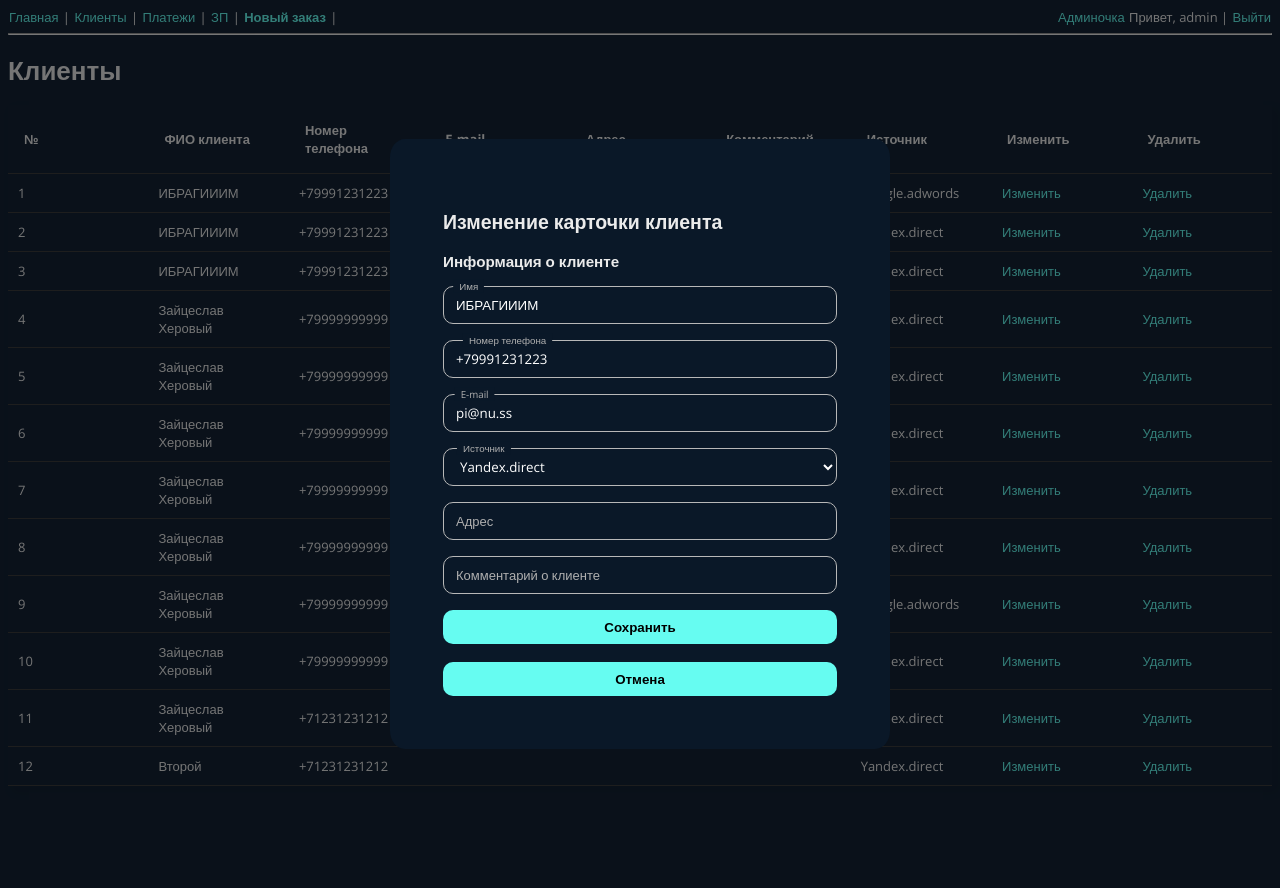
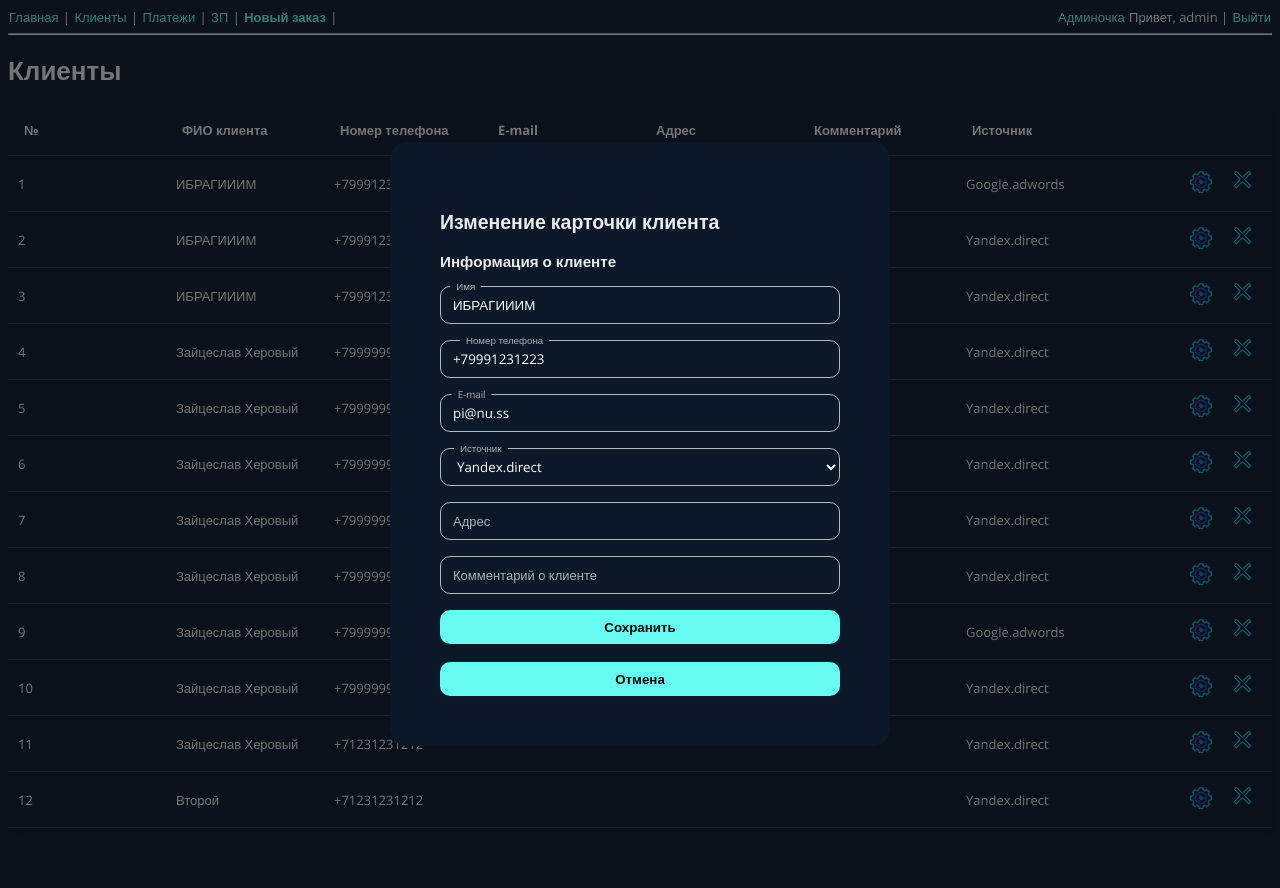
Before and after one commit to lisSobaka/my_service, a Django app: page /clients/2/edit in a window 1280 px wide. Run offline with Django 4.2, Linux system fonts and the light colour scheme; a user stored in the database is signed in; data comes from the database, SQL or seed files in the repository; both versions use the stored data as it was after the commit.

Commit message:
minor bugfixes

```diff
--- a/clients/templates/clients.html
+++ b/clients/templates/clients.html
@@ -16,12 +16,8 @@
         <th>Адрес</th>
         <th>Комментарий</th>
         <th>Источник</th>
-        <th>Изменить</th>
-        <th>Удалить</th>
+        <th></th>
     </thead>
-
-
-
 
     {% for client in clients %}
         <tbody>
@@ -33,14 +29,23 @@
                 <td>{{ client.adress }}</td>
                 <td>{{ client.comment_client }}</td>
                 <td>{{ client.source }}</td>
-                <td> {% if perms.clients.change_client %}
-                    <a href="{% url 'edit_client' client.id %}"> Изменить </a>
-                {% endif %}
-                </td>
                 <td>
-                {% if perms.clients.delete_client %}
-                    <a href="{% url 'clients' %}?action=client_delete&client_id={{client.id}}"> Удалить </a>
-                {% endif %}
+                    {% if perms.clients.delete_client %}
+                        <button class="icon_button last">
+                            <a href="{% url 'clients' %}?action=client_delete&client_id={{client.id}}">
+                                <img src="{% static 'icons/delete.png' %}" height="25">
+                            </a>
+                        </button>
+                    {% endif %}
+
+                    {% if perms.clients.change_client %}
+                        <button class="icon_button last">
+                            <a href="{% url 'edit_client' client.id %}">
+                                <img src="{% static 'icons/edit2.png' %}" height="30">
+                            </a>
+                        </button>
+                    {% endif %}
+
                  </td>
             </tr>
         </tbody>
--- a/my_service/static/css/popup.css
+++ b/my_service/static/css/popup.css
@@ -20,7 +20,7 @@
 .popup__box{
     min-width: 500px;
     max-width: 1000px;
-    padding: 10%;
+    padding: 50px;
     z-index: 1;
     margin: 15px 15px;
     background-color: #0A1828;
--- a/orders/templates/add_payment.html
+++ b/orders/templates/add_payment.html
@@ -1,7 +1,6 @@
 {% extends "order.html" %}
 {% block popup %}
 
-{% if perms.clients.change_client %}
 <div class="popup open">
     <div class="popup__box">
         <h2>Добавление платежа</h2>
@@ -22,5 +21,4 @@
         </form>
     </div>
 </div>
-{% endif %}
 {% endblock popup %}
--- a/orders/templates/edit_order.html
+++ b/orders/templates/edit_order.html
@@ -1,7 +1,6 @@
 {% extends "order.html" %}
 {% block popup %}
 
-{% if perms.clients.change_order %}
 <div class="popup open" id="edit_order_popup">
     <div class="popup__box">
         <h2>Изменение заказа №{{order.pk}} </h2>
@@ -30,7 +29,5 @@
     </div>
     </form>
 </div>
-</div>
-{% endif %}
 
 {% endblock popup %}
--- a/orders/views.py
+++ b/orders/views.py
@@ -105,6 +105,7 @@ class EditOrder(PermissionRequiredMixin, UpdateView):
             context['form'] = OrderForm(instance=self.object)
         else:
             context['form'] = kwargs['form']
+        print(context)
         return context
 
 
@@ -161,7 +162,7 @@ class CreateOrder(PermissionRequiredMixin, TemplateView):
 
 
 class AddPayment(PermissionRequiredMixin, CreateView):
-    permission_required = 'orders.create_payment'
+    permission_required = 'orders.add_payments'
     login_url = reverse_lazy('login')
     model = Payments
     template_name = 'add_payment.html'
--- a/users/views.py
+++ b/users/views.py
@@ -5,10 +5,12 @@ from django.shortcuts import render, redirect
 from django.views.generic import CreateView
 from django.contrib.auth.views import LoginView
 from .forms import RegisterUserForm, LoginUserForm
-from django.contrib.auth.models import Group
+from django.contrib.auth.models import Group, Permission
+from django.contrib.contenttypes.models import ContentType
 from django.urls import reverse_lazy
 from .models import Employees
 from django.contrib.auth import login
+from salary.models import Salary
 
 
 class RegisterUser(CreateView):
@@ -23,10 +25,10 @@ class RegisterUser(CreateView):
             user.is_active = False
             user.save()
             Group.objects.get_or_create(name='Repairer')
+
             user.groups.add(Group.objects.get(name='Repairer'))
 
             # login(request, user)
-
             return render(request, self.success_url)
 
         context = {'form': form}
```
Also changed, not shown: orders/templates/order.html (+5 -5 lines), orders/templates/payments.html (+10 -2 lines), salary/templates/employee_salary.html (+4 -3 lines), salary/views.py (+7 -2 lines), db.sqlite3.
